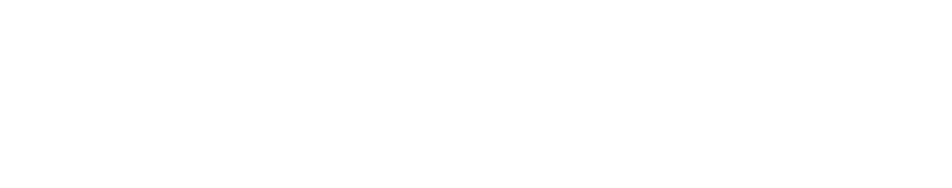
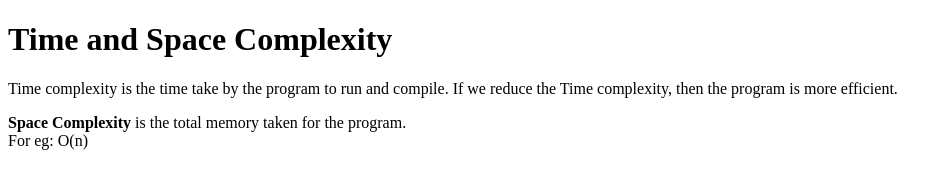
Before and after one commit to acciojob/time-and-space-complexity-Meena-ambekar, a website: page main.html in a window 1280 px wide. Shown: the whole page, without its empty margins (0-952 px from the left). Drawn offline with Linux system fonts and the light colour scheme.

Commit message:
created a submission

```diff
--- a/main.html
+++ b/main.html
@@ -8,6 +8,9 @@
 
 <body>
 	<!-- the entire body must be written by student -->
+	<H1> Time and Space Complexity</H1>
+	<p>Time complexity is the time take by the program to run and compile. If we reduce the Time complexity, then the program is more efficient.</p>
+	<p><b>Space Complexity</b> is the total memory taken for the program.</br>For eg: O(n)</p>
     <script type="text/javascript" src="./script.js">
 </script>
 
```
